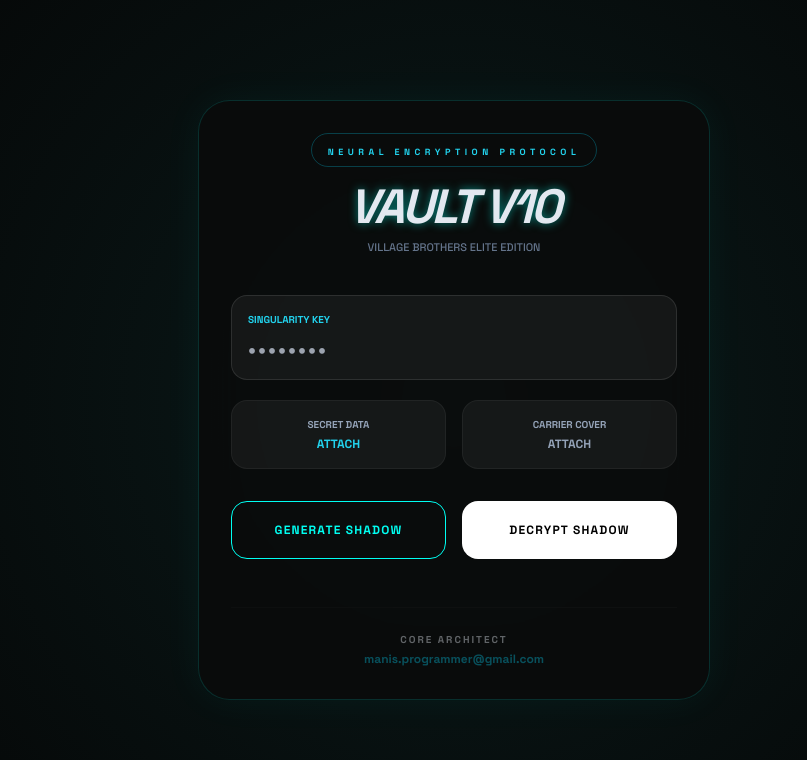
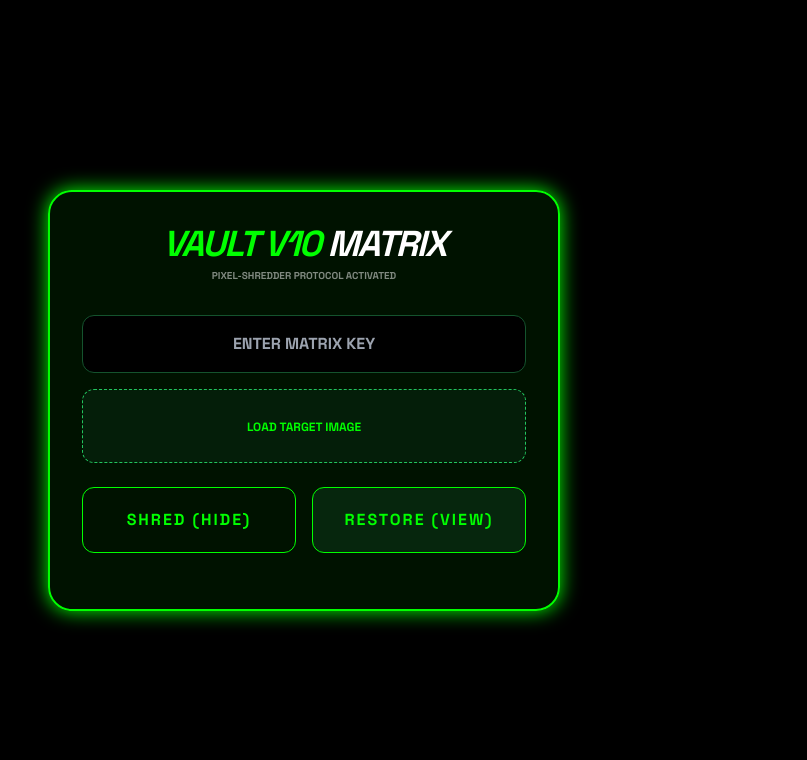
Before and after one commit to h24-sol/Vault-Messenger-v10, a plain HTML site: page index.html in a window 1280 px wide. Shown: the whole page, without its empty margins (186-993 px from the left). Drawn offline with nearby package versions, Linux system fonts and the light colour scheme.

Commit message:
Update HTML structure and styles for Vault v10

```diff
--- a/index.html
+++ b/index.html
@@ -2,205 +2,122 @@
 <html lang="en">
 <head>
     <meta charset="UTF-8">
-    <meta name="viewport" content="width=device-width, initial-scale=1.0, user-scalable=no">
-    <title>Vault v10 | Shadow Singularity</title>
+    <meta name="viewport" content="width=device-width, initial-scale=1.0">
+    <title>Vault v10 | Matrix</title>
     <script src="https://cdn.tailwindcss.com"></script>
-    <link href="https://fonts.googleapis.com/css2?family=Space+Grotesk:wght@300;500;700&display=swap" rel="stylesheet">
+    <link href="https://fonts.googleapis.com/css2?family=Space+Grotesk:wght@700&display=swap" rel="stylesheet">
     <style>
-        :root { --neon: #00fff2; --deep: #050505; }
-        body {
-            background: var(--deep);
-            font-family: 'Space Grotesk', sans-serif;
-            color: #e2e8f0;
-            min-height: 100vh;
-            display: flex;
-            align-items: center;
-            justify-content: center;
-            margin: 0;
-            background-image: radial-gradient(circle at 50% 50%, #0a1a1a 0%, #050505 100%);
-        }
-        .v10-card {
-            background: rgba(10, 10, 10, 0.8);
-            border: 1px solid rgba(0, 255, 242, 0.15);
-            box-shadow: 0 0 40px rgba(0, 255, 242, 0.05);
-            backdrop-filter: blur(20px);
-        }
-        .neon-text { text-shadow: 0 0 10px rgba(0, 255, 242, 0.5); }
-        .btn-neon {
-            background: transparent;
-            border: 1px solid var(--neon);
-            color: var(--neon);
-            transition: 0.3s;
-        }
-        .btn-neon:hover { background: var(--neon); color: black; box-shadow: 0 0 20px var(--neon); }
-        .privacy-blur { filter: blur(60px); opacity: 0.1; transition: 0.5s; }
-        #burnProgress { transition: width 30s linear; width: 0%; height: 2px; background: var(--neon); }
+        body { background: #000; font-family: 'Space Grotesk', sans-serif; color: #0f0; display: flex; align-items: center; justify-content: center; min-height: 100vh; margin: 0; }
+        .v10-border { border: 2px solid #0f0; box-shadow: 0 0 20px #0f0; background: rgba(0,20,0,0.9); }
+        .matrix-btn { border: 1px solid #0f0; transition: 0.3s; text-transform: uppercase; font-weight: 900; letter-spacing: 2px; }
+        .matrix-btn:hover { background: #0f0; color: #000; box-shadow: 0 0 30px #0f0; }
+        #timer { height: 4px; background: #0f0; width: 0%; transition: width 30s linear; }
+        canvas { display: none; }
     </style>
 </head>
-<body class="p-6">
+<body class="p-4">
 
-    <div id="appContainer" class="w-full max-w-lg v10-card rounded-[2rem] p-8 relative overflow-hidden">
-
-        <header class="text-center mb-10">
-            <div class="inline-block px-4 py-1 border border-cyan-500/30 rounded-full mb-4">
-                <span class="text-[9px] font-bold tracking-[0.5em] text-cyan-400 uppercase">Neural Encryption Protocol</span>
-            </div>
-            <h1 class="text-5xl font-bold tracking-tighter italic neon-text uppercase">Vault v10</h1>
-            <p class="text-[11px] text-slate-500 font-medium mt-2">VILLAGE BROTHERS ELITE EDITION</p>
+    <div class="w-full max-w-lg v10-border rounded-3xl p-8">
+        <header class="text-center mb-8">
+            <h1 class="text-4xl italic tracking-tighter">VAULT V10 <span class="text-white">MATRIX</span></h1>
+            <p class="text-[10px] text-white opacity-50 mt-1 uppercase">Pixel-Shredder Protocol Activated</p>
         </header>
 
-        <div class="space-y-5 mb-8">
-            <div class="bg-white/5 p-4 rounded-2xl border border-white/10">
-                <label class="text-[10px] text-cyan-400 font-bold uppercase mb-2 block">Singularity Key</label>
-                <input type="password" id="vaultKey" placeholder="••••••••" class="bg-transparent w-full font-bold text-white outline-none text-xl tracking-widest">
-            </div>
+        <div class="space-y-4 mb-6">
+            <input type="password" id="vaultKey" placeholder="ENTER MATRIX KEY" class="w-full bg-black border border-green-900 p-4 rounded-xl outline-none text-green-400 font-bold text-center">
 
-            <div class="grid grid-cols-2 gap-4">
-                <label class="flex flex-col items-center justify-center p-4 rounded-2xl border border-white/5 bg-white/5 cursor-pointer hover:bg-white/10 transition">
-                    <span class="text-[10px] font-bold text-slate-400 uppercase mb-1">Secret Data</span>
-                    <span id="secretTag" class="text-xs text-cyan-400 font-bold">ATTACH</span>
-                    <input type="file" id="secretInput" class="hidden" onchange="updateTag('secretInput', 'secretTag')">
-                </label>
-                <label class="flex flex-col items-center justify-center p-4 rounded-2xl border border-white/5 bg-white/5 cursor-pointer hover:bg-white/10 transition">
-                    <span class="text-[10px] font-bold text-slate-400 uppercase mb-1">Carrier Cover</span>
-                    <span id="carrierTag" class="text-xs text-slate-400 font-bold">ATTACH</span>
-                    <input type="file" id="carrierInput" class="hidden" onchange="updateTag('carrierInput', 'carrierTag')">
-                </label>
-            </div>
+            <label class="block w-full bg-green-900/20 border border-dashed border-green-500 p-6 rounded-xl text-center cursor-pointer">
+                <span id="fileLabel" class="text-xs font-black">LOAD TARGET IMAGE</span>
+                <input type="file" id="imgInput" accept="image/*" class="hidden" onchange="handleFile(this)">
+            </label>
         </div>
 
-        <div class="grid grid-cols-2 gap-4 mb-8">
-            <button onclick="process('hide')" class="btn-neon py-5 rounded-2xl font-bold uppercase tracking-widest text-xs">Generate Shadow</button>
-            <button onclick="process('reveal')" class="bg-white text-black py-5 rounded-2xl font-bold uppercase tracking-widest text-xs hover:bg-cyan-400 transition">Decrypt Shadow</button>
+        <div id="previewBox" class="hidden mb-6 rounded-xl overflow-hidden border border-green-500">
+            <img id="preview" src="" class="w-full h-auto opacity-50">
+        </div>
+
+        <div class="grid grid-cols-2 gap-4 mb-6">
+            <button onclick="transform('shred')" class="matrix-btn py-5 rounded-xl">Shred (Hide)</button>
+            <button onclick="transform('restore')" class="matrix-btn py-5 rounded-xl bg-green-900/30">Restore (View)</button>
         </div>
 
         <div id="resArea" class="hidden space-y-4">
-            <div class="p-4 rounded-2xl bg-cyan-500/5 border border-cyan-500/20">
-                <div id="resStatus" class="text-[10px] text-cyan-400 font-bold uppercase mb-3">Singularity Output</div>
-                <div id="imageBox" class="hidden rounded-xl overflow-hidden border border-white/10 mb-4 shadow-2xl">
-                    <img id="outputImg" src="" class="w-full">
-                </div>
-                <div id="burnProgress"></div>
-                <p class="text-[8px] text-slate-600 mt-2 text-center uppercase tracking-widest">Auto-Wipe Sequence Engaged</p>
+            <div class="p-2 border border-green-500 rounded-xl bg-black">
+                <img id="outputImg" src="" class="w-full rounded-lg shadow-2xl">
+                <div id="timer" class="mt-2"></div>
             </div>
-            <button id="downloadBtn" class="w-full py-3 text-[10px] font-bold text-slate-400 border border-white/10 rounded-xl uppercase hidden">Save Shadow Image</button>
+            <a id="dlBtn" class="block text-center text-[10px] font-bold text-white underline tracking-widest uppercase">Download Shadow</a>
         </div>
-
-        <footer class="mt-12 pt-6 border-t border-white/5 flex flex-col items-center opacity-40">
-            <p class="text-[10px] font-bold tracking-[0.2em]">CORE ARCHITECT</p>
-            <p class="text-xs font-bold text-cyan-500 mt-1">manis.programmer@gmail.com</p>
-        </footer>
     </div>
 
-    <canvas id="canvas" class="hidden"></canvas>
+    <canvas id="c"></canvas>
 
     <script>
-        let burnTimer;
-        const canvas = document.getElementById('canvas');
-        const ctx = canvas.getContext('2d');
+        let rawImg = null;
+        let burn;
 
-        function updateTag(inputId, tagId) {
-            const input = document.getElementById(inputId);
-            if(input.files.length > 0) {
-                document.getElementById(tagId).innerText = "READY";
-                document.getElementById(tagId).style.color = "#00fff2";
-            }
+        function handleFile(i) {
+            const f = i.files[0];
+            const r = new FileReader();
+            r.onload = (e) => {
+                rawImg = e.target.result;
+                document.getElementById('preview').src = rawImg;
+                document.getElementById('previewBox').classList.remove('hidden');
+                document.getElementById('fileLabel').innerText = "DATA LOADED";
+            };
+            r.readAsDataURL(f);
         }
 
-        async function process(mode) {
+        async function transform(mode) {
             const key = document.getElementById('vaultKey').value;
-            if(!key) return alert("Key Required for v10 Protocol");
+            if(!key || !rawImg) return alert("Key and Image Required");
 
-            const secretFile = document.getElementById('secretInput').files[0];
-            const carrierFile = document.getElementById('carrierInput').files[0];
+            const img = new Image();
+            img.src = rawImg;
+            await img.decode();
 
-            if(mode === 'hide') {
-                if(!secretFile || !carrierFile) return alert("Both images required for Shadow generation.");
+            const cvs = document.getElementById('c');
+            const ctx = cvs.getContext('2d');
+            cvs.width = img.width; cvs.height = img.height;
+            ctx.drawImage(img, 0, 0);
 
-                const secretB64 = await toBase64(secretFile);
-                const carrierImg = await loadImage(await toBase64(carrierFile));
+            const data = ctx.getImageData(0, 0, cvs.width, cvs.height);
+            const pixels = data.data;
 
-                canvas.width = carrierImg.width;
-                canvas.height = carrierImg.height;
-                ctx.drawImage(carrierImg, 0, 0);
+            // Generate Seed from Key
+            let seed = 0;
+            for(let i=0; i<key.length; i++) seed += key.charCodeAt(i) * (i+1);
 
-                const imgData = ctx.getImageData(0, 0, canvas.width, canvas.height);
-                // v10 RGB Bit-Spreading Logic
-                // We weave the secret into the Red and Blue channels primarily
-                const secretStr = btoa(secretB64) + "||V10-END||";
+            // MATRIX TRANSFORMATION (XOR SHIFT)
+            // This shreds the image into high-entropy noise
+            for (let i = 0; i < pixels.length; i += 4) {
+                // We don't touch Alpha (pixels[i+3]) to keep the image solid
+                pixels[i] = pixels[i] ^ (seed % 255);     // Red
+                pixels[i+1] = pixels[i+1] ^ ((seed * 2) % 255); // Green
+                pixels[i+2] = pixels[i+2] ^ ((seed * 3) % 255); // Blue
 
-                for(let i = 0; i < secretStr.length; i++) {
-                    const charCode = secretStr.charCodeAt(i);
-                    // Scatter bits across R and B channels to avoid detection
-                    imgData.data[i * 4] = (imgData.data[i * 4] & 0xFE) | (charCode % 2);
-                    imgData.data[i * 4 + 2] = charCode; // Deep storage in Blue
-                }
+                // Shuffle logic: mix the seed to change next pixel
+                seed = (seed * 16807) % 2147483647;
+            }
 
-                ctx.putImageData(imgData, 0, 0);
-                showResult(canvas.toDataURL("image/png"), "Shadow Created Successfully");
-                document.getElementById('downloadBtn').classList.remove('hidden');
-                document.getElementById('downloadBtn').onclick = () => {
-                    const link = document.createElement('a');
-                    link.download = 'shadow_v10.png';
-                    link.href = canvas.toDataURL("image/png");
-                    link.click();
-                };
-            } else {
-                if(!carrierFile) return alert("Attach the Shadow Image to decrypt.");
-                const ghostImg = await loadImage(await toBase64(carrierFile));
+            ctx.putImageData(data, 0, 0);
+            const final = cvs.toDataURL("image/png");
 
-                canvas.width = ghostImg.width;
-                canvas.height = ghostImg.height;
-                ctx.drawImage(ghostImg, 0, 0);
-                const imgData = ctx.getImageData(0, 0, canvas.width, canvas.height);
+            const out = document.getElementById('outputImg');
+            out.src = final;
+            document.getElementById('resArea').classList.remove('hidden');
 
-                let secretStr = "";
-                for(let i = 0; i < imgData.data.length; i += 4) {
-                    secretStr += String.fromCharCode(imgData.data[i+2]);
-                    if(secretStr.endsWith("||V10-END||")) break;
-                }
+            const dl = document.getElementById('dlBtn');
+            dl.href = final;
+            dl.download = mode === 'shred' ? "shadow_matrix.png" : "restored_vault.png";
 
-                try {
-                    const finalData = atob(secretStr.replace("||V10-END||", ""));
-                    showResult(finalData, "Secret Revealed");
-                } catch(e) {
-                    alert("Decryption Failed: Invalid Key or Corrupt Shadow");
-                }
-            }
+            // Purge Timer
+            const bar = document.getElementById('timer');
+            clearTimeout(burn);
+            bar.style.transition = 'none'; bar.style.width = '0%';
+            setTimeout(() => { bar.style.transition = 'width 30s linear'; bar.style.width = '100%'; }, 50);
+            burn = setTimeout(() => { document.getElementById('resArea').classList.add('hidden'); out.src=""; }, 30000);
         }
-
-        function showResult(src, status) {
-            document.getElementById('resArea').classList.remove('hidden');
-            document.getElementById('imageBox').classList.remove('hidden');
-            document.getElementById('outputImg').src = src;
-            document.getElementById('resStatus').innerText = status;
-
-            const bar = document.getElementById('burnProgress');
-            clearTimeout(burnTimer);
-            bar.style.transition = 'none'; bar.style.width = '100%';
-            setTimeout(() => { bar.style.transition = 'width 30s linear'; bar.style.width = '0%'; }, 100);
-            burnTimer = setTimeout(() => {
-                document.getElementById('resArea').classList.add('hidden');
-                document.getElementById('outputImg').src = "";
-            }, 30000);
-        }
-
-        const toBase64 = file => new Promise((res, rej) => {
-            const reader = new FileReader();
-            reader.readAsDataURL(file);
-            reader.onload = () => res(reader.result);
-            reader.onerror = e => rej(e);
-        });
-
-        const loadImage = src => new Promise((res, rej) => {
-            const img = new Image();
-            img.src = src;
-            img.onload = () => res(img);
-            img.onerror = e => rej(e);
-        });
-
-        window.onblur = () => document.getElementById('appContainer').classList.add('privacy-blur');
-        window.onfocus = () => document.getElementById('appContainer').classList.remove('privacy-blur');
     </script>
 </body>
 </html>
```
